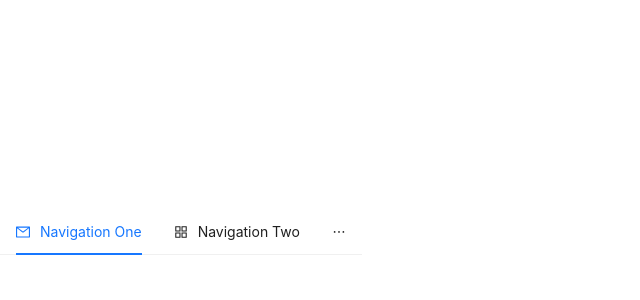
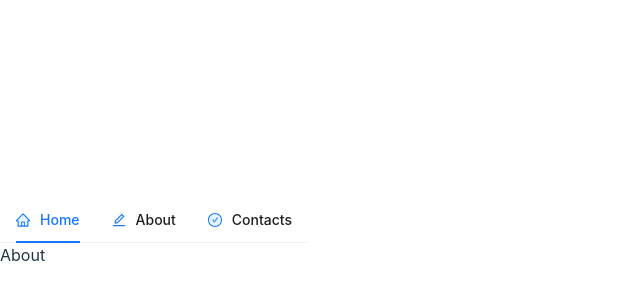
Before and after one commit to StanislavKovtun/react-stack, a React (Vite) app: page /about in a window 1280 px wide. Shown: the part 168-468 px from the top of the page, without its empty margins (0-640 px from the left). Built offline with nearby package versions, Linux system fonts and the light colour scheme.

Commit message:
Refactoring

```diff
--- a/src/App.tsx
+++ b/src/App.tsx
@@ -1,95 +1,24 @@
-//import { Routes, Route, BrowserRouter } from 'react-router-dom';
+import { Route, createBrowserRouter, createRoutesFromElements, RouterProvider } from 'react-router-dom';
+//import Header from './components/Header';
+import Layout from './components/Layout';
+import Home from './pages/Home';
+import About from './pages/About';
+import Contacts from './pages/Contacts';
 
-//import Main from './pages/Main'
-//import Contacts from './pages/Contacts'
-//import './App.css'
+const router = createBrowserRouter(
+    createRoutesFromElements(
+        <Route path="/" element={<Layout />}>
+            <Route index element={<Home />} />
+            <Route path="contacts" element={<Contacts />} />
+            <Route path="about" element={<About />} />
+        </Route>
+    )
+)
 
-//function App() {
-//  return (
-//    <BrowserRouter>
-//      <Routes>
-//        <Route path="*" element={<Main />} />
-//        <Route path="contacts" element={<Contacts />} />
-//      </Routes>
-//    </BrowserRouter>
-//  );
-//}
-
-//export default App;
-
-
-import { AppstoreOutlined, MailOutlined, SettingOutlined } from '@ant-design/icons';
-import { Menu } from 'antd';
-import { SetStateAction, useState } from 'react';
-
-const items = [
-  {
-    label: 'Navigation One',
-    key: 'mail',
-    icon: <MailOutlined />,
-  },
-  {
-    label: 'Navigation Two',
-    key: 'app',
-    icon: <AppstoreOutlined />,
-    //disabled: true,
-  },
-  {
-    label: 'Navigation Three - Submenu',
-    key: 'SubMenu',
-    icon: <SettingOutlined />,
-    children: [
-      {
-        type: 'group',
-        label: 'Item 1',
-        children: [
-          {
-            label: 'Option 1',
-            key: 'setting:1',
-          },
-          {
-            label: 'Option 2',
-            key: 'setting:2',
-          },
-        ],
-      },
-      {
-        type: 'group',
-        label: 'Item 2',
-        children: [
-          {
-            label: 'Option 3',
-            key: 'setting:3',
-          },
-          {
-            label: 'Option 4',
-            key: 'setting:4',
-          },
-        ],
-      },
-    ],
-  },
-  {
-    label: (
-      <a href="https://ant.design" target="_blank" rel="noopener noreferrer">
-        Navigation Four - Link
-      </a>
-    ),
-    key: 'alipay',
-  },
-];
-
-const App = () => {
-
-  const [current, setCurrent] = useState('mail');
-
-  const onClick = (e: { key: SetStateAction<string> }) => {
-    console.log('click ', e);
-    setCurrent(e.key);
-  };
-
-  return <Menu onClick={onClick} selectedKeys={[current]} mode="horizontal" items={items} />;
-
-};
+function App() {
+    return (
+        <RouterProvider router={router} />
+    );
+}
 
 export default App;
--- /dev/null
+++ b/src/components/Header.tsx
@@ -0,0 +1,31 @@
+import { HomeTwoTone, EditTwoTone, CheckCircleTwoTone } from '@ant-design/icons';
+import { Menu } from 'antd';
+import { SetStateAction, useState } from 'react';
+//import { Outlet, Link } from 'react-router-dom';
+import { Link } from 'react-router-dom';
+
+const Header = () => {
+  const [current, setCurrent] = useState('h');
+  const onClick = (e: { key: SetStateAction<string> }) => {
+    console.log('click ', e);
+    setCurrent(e.key);
+  };
+  return (
+    <>
+     <Menu onClick={onClick} selectedKeys={[current]} mode="horizontal">
+      <Menu.Item key="h" icon= {<HomeTwoTone />}>
+       <Link to="/">Home</Link>
+      </Menu.Item>
+      <Menu.Item key="r" icon= {<EditTwoTone />}>
+        <Link to="/about">About</Link>
+      </Menu.Item>
+      <Menu.Item key="l" icon= {<CheckCircleTwoTone />}>
+        <Link to="/contacts">Contacts</Link>
+      </Menu.Item>
+     </Menu>
+     {/*<Outlet/>*/}
+    </>
+
+  )
+};
+export default Header;
--- /dev/null
+++ b/src/components/Layout.tsx
@@ -0,0 +1,13 @@
+import { Outlet} from 'react-router-dom';
+
+import Header from "./Header"
+
+const Layout = () => {
+    return (
+        <>
+            <Header />
+            <Outlet />
+        </>
+    )
+};
+export default Layout;
--- a/src/main.tsx
+++ b/src/main.tsx
@@ -1,6 +1,5 @@
 import React from 'react'
 import ReactDOM from 'react-dom/client'
-//import { BrowserRouter } from 'react-router-dom'
 
 import App from './App.tsx'
 
@@ -8,8 +7,6 @@ import './index.css'
 
 ReactDOM.createRoot(document.getElementById('root')!).render(
   <React.StrictMode>
-    {/*<BrowserRouter>*/}
       <App />
-    {/*</BrowserRouter>*/}
   </React.StrictMode>,
 )
--- /dev/null
+++ b/src/pages/About.tsx
@@ -0,0 +1,10 @@
+
+function About() {
+    return (
+        <>
+            <div>About</div>
+        </>
+    )
+}
+
+export default About;
```
